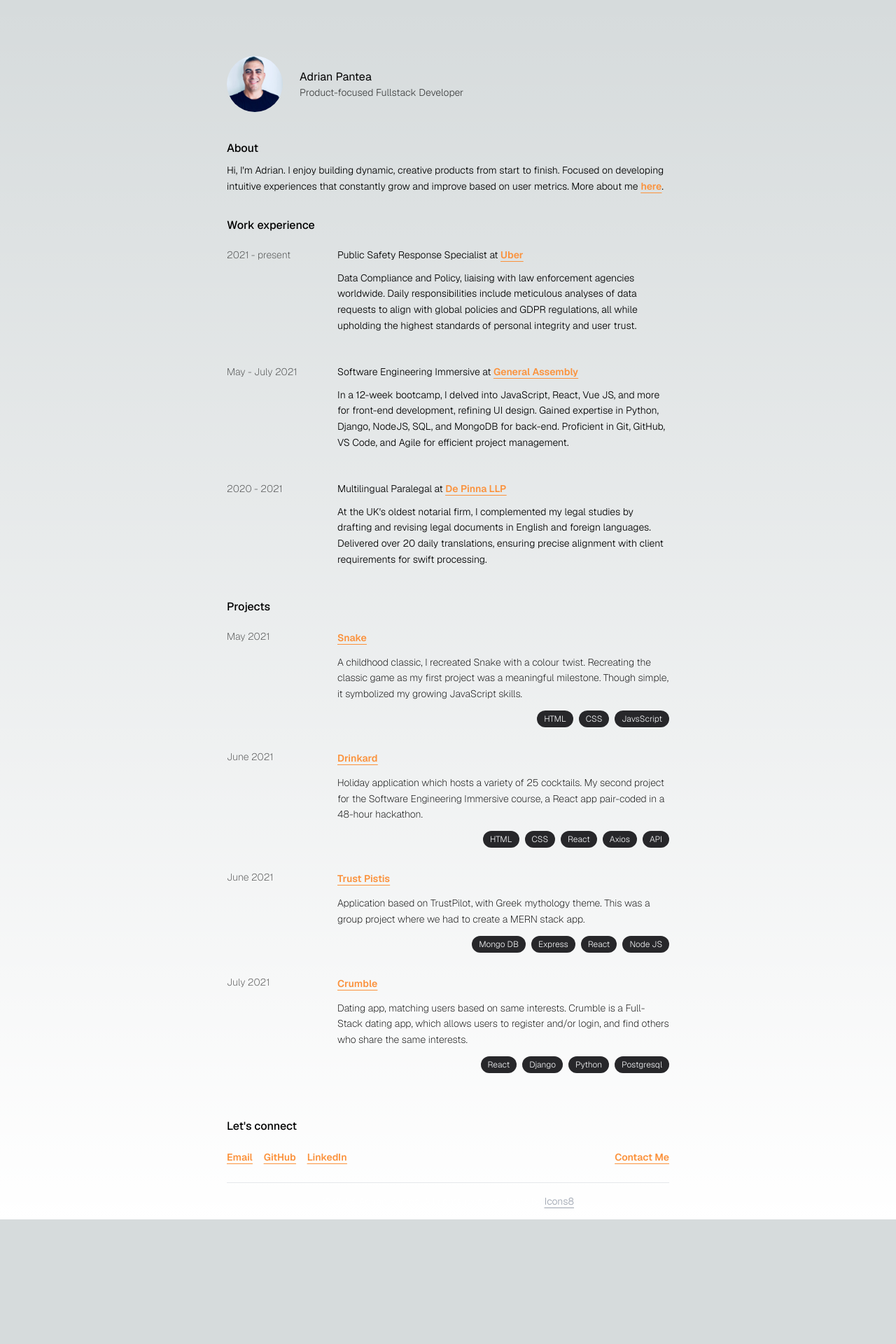
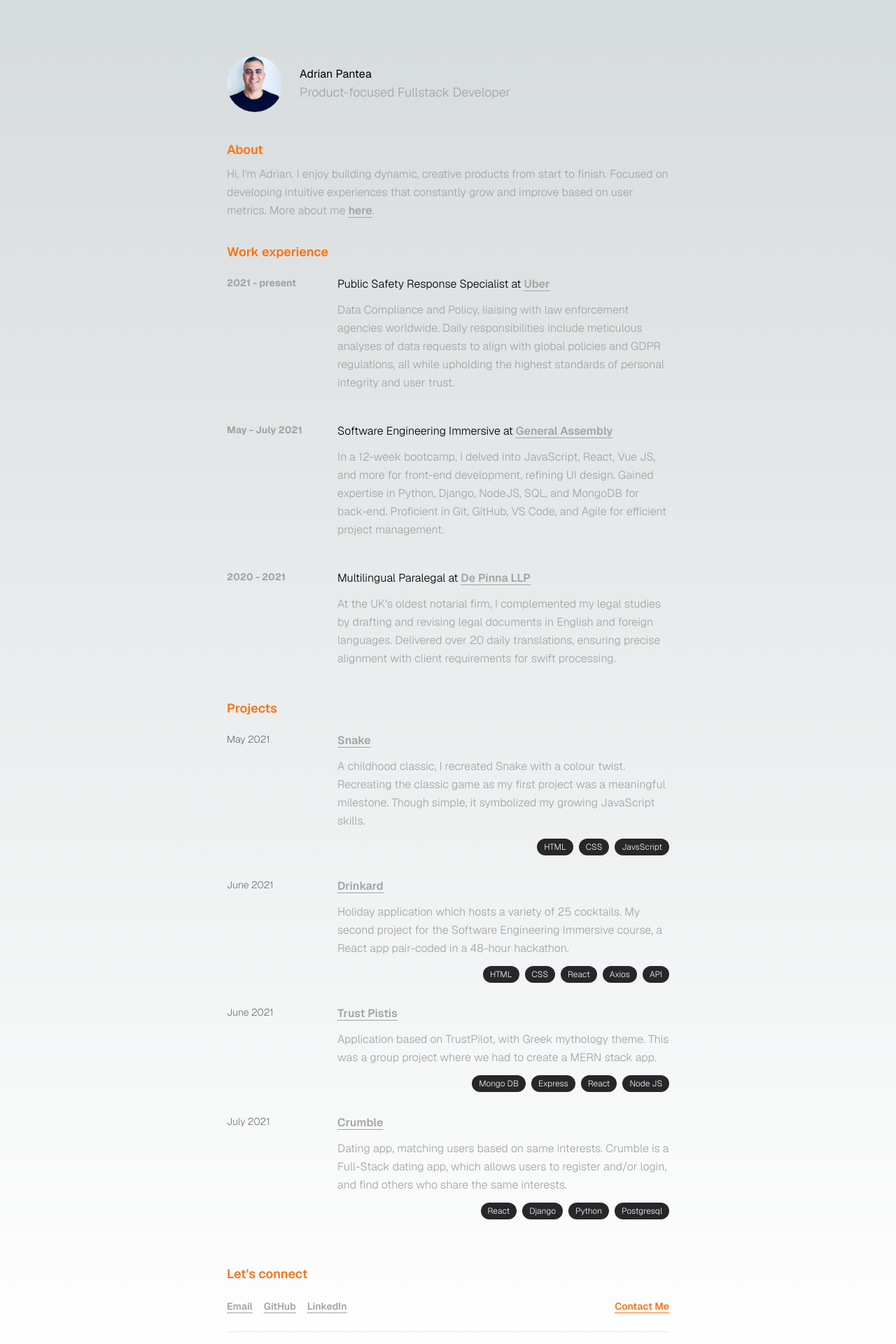
Before and after one commit to adrianp2021/simple-portfolio, a Next.js app: page / in a window 1280 px wide. Shown: the top 1920 px of the page at 70% size. Before the commit the page ends 1742 px from the top, so only its background shows below. Built offline with nearby package versions, Linux system fonts and the light colour scheme.

Commit message:
spacing, font styling home and about pages

```diff
--- a/app/layout.js
+++ b/app/layout.js
@@ -20,11 +20,11 @@ export default function RootLayout({ children }) {
     <html lang="en" className={`${GeistSans.variable} ${GeistMono.variable}`}>
       <body className={`mx-auto max-w-2xl px-5`}>
         {children}
-        <footer className="  text-white">
+        <footer className=" text-neutral-400">
           <div className="text-center text-sm font-extralight border-t py-4">
             <p>
               &copy; 2024 Adrian Pantea. All rights reserved. Icons by{" "}
-              <span className="text-sm font-light decoration-1 underline underline-offset-4 text-gray-400 hover:text-orange-400">
+              <span className="text-sm font-light decoration-0 underline underline-offset-4 text-orange-500 hover:text-orange-600">
                 <a href="https://icons8.com/" target="_blank">
                   Icons8
                 </a>
--- a/app/page.js
+++ b/app/page.js
@@ -135,18 +135,20 @@ export default function Home() {
             />
             <div className="pl-6">
               <h1>Adrian Pantea</h1>
-              <p className="text-sm font-light opacity-70">
+              <p className="font-light text-neutral-400 text-base sm:text-sm md:text-md lg:text-lg">
                 Product-focused Fullstack Developer
               </p>
             </div>
           </div>
           <div className="pt-10">
-            <h2 className="font-medium">About</h2>
-            <p className="text-sm font-light leading-relaxed mt-2">
+            <h2 className="text-lg font-semibold text-orange-500 hover:text-orange-600">
+              About
+            </h2>
+            <p className="text-md font-light leading-relaxed text-neutral-400 mt-2">
               Hi, I'm Adrian. I enjoy building dynamic, creative products from
               start to finish. Focused on developing intuitive experiences that
               constantly grow and improve based on user metrics. More about me
-              <span className="ml-1 text-sm font-semibold decoration-1 underline underline-offset-4 text-orange-400 hover:text-orange-300">
+              <span className="ml-1 text-md font-semibold decoration-0 underline underline-offset-4 text-neutral-400 hover:text-neutral-100">
                 <Link href="/about">here</Link>
               </span>
               .
@@ -156,27 +158,29 @@ export default function Home() {
 
         <section className="">
           <div className="pb-5">
-            <h2 className="font-medium">Work experience</h2>
+            <h2 className="text-lg font-semibold text-orange-500 hover:text-orange-600">
+              Work experience
+            </h2>
           </div>
           {jobs.map((job, i) => (
             <div key={i} className="flex flex-col sm:flex-row pb-8">
               <div className="w-full sm:w-1/4">
-                <p className="opacity-70 text-sm font-extralight">{job.year}</p>
+                <p className="text-neutral-400 text-sm font-bold">{job.year}</p>
               </div>
               <div className="w-full sm:w-3/4 sm:mt-0 mt-4 ">
-                <h2 className="text-sm font-light mb-2">
+                <h2 className="text-md font-light mb-2">
                   {job.role} at{" "}
-                  <span className=" font-semibold text-sm decoration-1 underline underline-offset-4 text-orange-400 hover:text-orange-300">
+                  <span className="font-semibold text-md decoration-0 underline underline-offset-4 text-neutral-400 hover:text-neutral-100">
                     <a
                       href={job.recipient}
                       target="_blank"
-                      className="underline underline-offset-4"
+                      // className="underline"
                     >
                       {job.name}
                     </a>
                   </span>
                 </h2>
-                <p className="text-sm font-light leading-relaxed my-3">
+                <p className="text-md font-light leading-relaxed text-neutral-400 my-3">
                   {job.description}
                 </p>
               </div>
@@ -186,7 +190,9 @@ export default function Home() {
 
         <section className="pb-8">
           <div className="pb-5">
-            <h2 className="font-medium">Projects</h2>
+            <h2 className="text-lg font-semibold text-orange-500 hover:text-orange-600">
+              Projects
+            </h2>
           </div>
           {projects.map((project, i) => (
             <div key={i} className="flex flex-col sm:flex-row mb-8">
@@ -198,12 +204,12 @@ export default function Home() {
               <div className="w-full sm:w-3/4 sm:mt-0 mt-4">
                 <div className="">
                   <div>
-                    <span className="text-sm font-semibold decoration-0 underline underline-offset-4 text-orange-400 hover:text-orange-300">
+                    <span className="text-md font-semibold decoration-0 underline underline-offset-4 text-neutral-400 hover:text-neutral-100">
                       <a href={project.githubRepo} target="_blank">
                         {project.name}
                       </a>
                     </span>
-                    <h2 className="text-sm font-extralight leading-relaxed my-3">
+                    <h2 className="text-md font-light leading-relaxed text-neutral-400  my-3">
                       {project.description}
                     </h2>
                   </div>
@@ -226,32 +232,16 @@ export default function Home() {
 
         <section className="">
           <div className="pb-5">
-            <h2 className="font-medium">Let's connect</h2>
+            <h2 className="text-lg font-semibold text-orange-500 hover:text-orange-600">
+              Let's connect
+            </h2>
           </div>
           <div className="container flex justify-between items-center">
-            {/* <div className="flex">
-              {socialMedia.map((social, i) => {
-                return (
-                  <div
-                    key={i}
-                    className="flex mr-4 text-sm font-extralight hover:text-gray-400"
-                  >
-                    <div className="flex mb-6">
-                      <a href={social.recipient} target="_blank" aria-label={social.ariaLabel}>
-                        {social.name}
-                      </a>
-                    </div>
-                  </div>
-                );
-              })}
-            </div> */}
-
             <div className="flex">
               {socialMedia.map((social, i) => (
                 <div
                   key={i}
-                  // className="mr-4 text-sm font-extralight hover:text-gray-400  "
-                  className="mr-4 mb-6 text-sm font-semibold decoration-1 underline underline-offset-4 text-orange-400 hover:text-orange-300"
+                  className="mr-4 mb-6 text-sm font-semibold decoration-0 underline underline-offset-4 text-neutral-400 hover:text-neutral-100"
                 >
                   <a
                     href={social.recipient}
@@ -268,7 +258,7 @@ export default function Home() {
             <div className="mb-6">
               <Link
                 href="/contact"
-                className="text-sm font-semibold decoration-0 underline underline-offset-4 text-orange-400 hover:text-orange-300"
+                className="text-sm font-semibold decoration-0 underline underline-offset-4 text-orange-500 hover:text-orange-600"
               >
                 Contact Me
               </Link>
@@ -276,12 +266,6 @@ export default function Home() {
           </div>
         </section>
       </main>
-
-      {/* <footer className=" text-white">
-        <div className="text-center text-sm font-extralight border-t opacity-50 py-4">
-          <p>&copy; 2024 Adrian Pantea. All rights reserved.</p>
-        </div>
-      </footer> */}
     </>
   );
 }
```
Also changed, not shown: app/about/page.js (+58 -52 lines).
